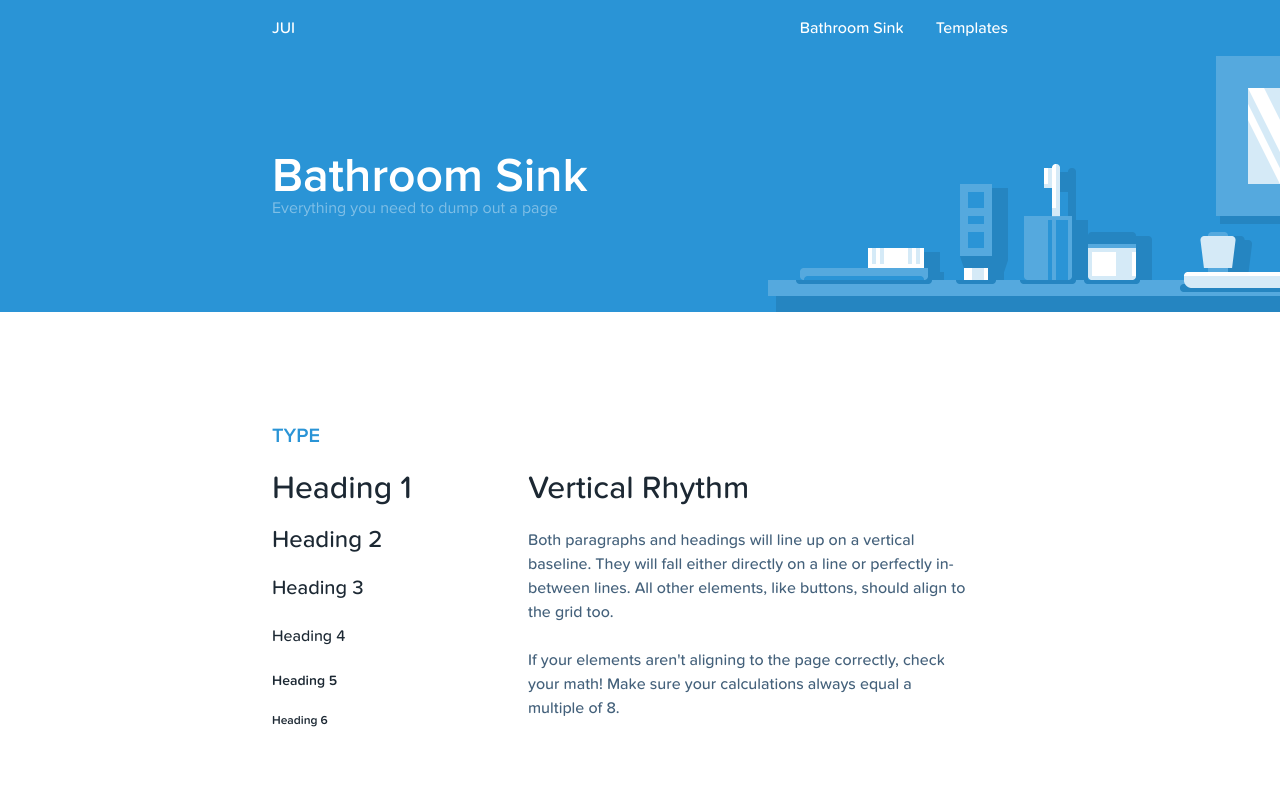
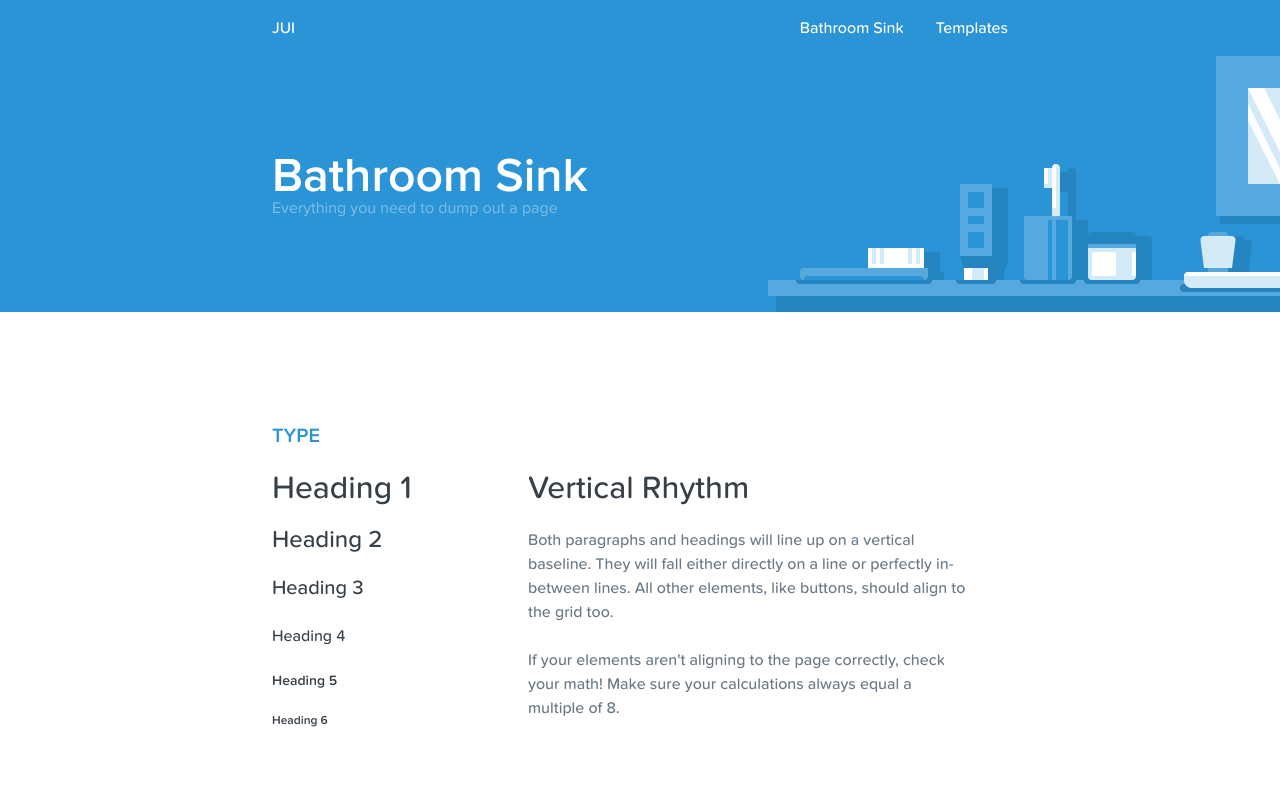
Before and after one commit to jakefleming/jui-2.0, a website: page index.html in a window 1280 px wide. Shown: the top 800 px of the page. Drawn offline with nearby package versions, Linux system fonts and the light colour scheme; files whose address does not match are found by name.

Commit message:
revert back to initial colors

```diff
--- a/scss/utilities/_color-variables.scss
+++ b/scss/utilities/_color-variables.scss
@@ -33,13 +33,13 @@ $color--info: #47cfd2;
 $color--info--dark: #33cacd;
 $color--info--x-dark: #2db6b9;
 $color--info--xx-dark: #238d90;
-$color--black--xx-light: #4d6e8c;
-$color--black--x-light: #44617b;
-$color--black--light: #2e4254;
-$color--black: #1C2833;
-$color--black--dark: #131b23;
-$color--black--x-dark: #0a0e12;
-$color--black--xx-dark: black;
+$color--black--xx-light: #768593;
+$color--black--x-light: #697986;
+$color--black--light: #4e5a64;
+$color--black: #384047;
+$color--black--dark: #2d3339;
+$color--black--x-dark: #22262a;
+$color--black--xx-dark: #0b0d0e;
 $color--gray--xx-light: #f7f8f9;
 $color--gray--x-light: #e9ebed;
 $color--gray--light: #c7ccd2;
```
Also changed, not shown: css/docs.css, css/styles-scoped.css, css/styles.css, 3 other files.
